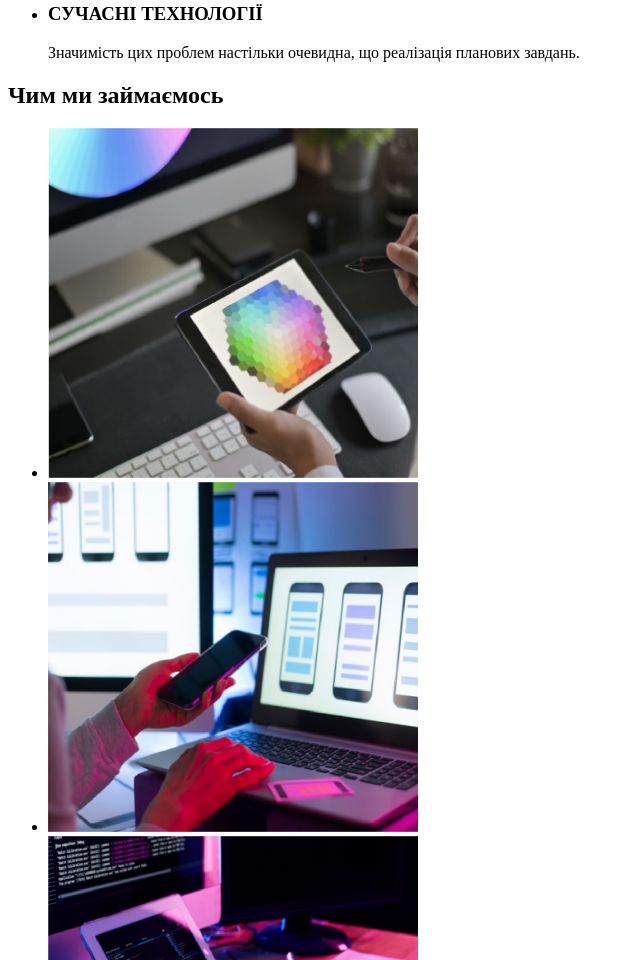
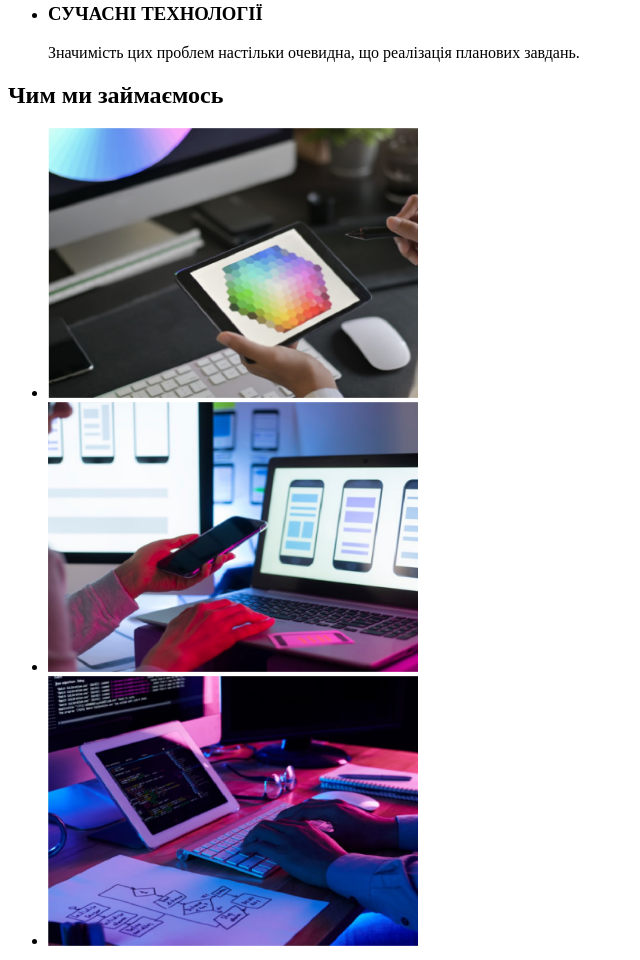
Before and after one commit to OlegArt1/goit-markup-hw-01, a plain HTML site: page index.html in a window 1280 px wide. Shown: the part 532-1492 px from the top of the page, without its empty margins (0-640 px from the left). Drawn offline with Linux system fonts and the light colour scheme.

Commit message:
Змінив height

```diff
--- a/index.html
+++ b/index.html
@@ -50,9 +50,9 @@
             <section>
                 <h2>Чим ми займаємось</h2>
                 <ul>
-                    <li><img src="images/image1.jpg" width="370" height="350" alt="картинка" /></li>
-                    <li><img src="images/image2.jpg" width="370" height="350" alt="картинка" /></li>
-                    <li><img src="images/image3.jpg" width="370" height="350" alt="картинка" /></li>
+                    <li><img src="images/image1.jpg" width="370" height="270" alt="картинка" /></li>
+                    <li><img src="images/image2.jpg" width="370" height="270" alt="картинка" /></li>
+                    <li><img src="images/image3.jpg" width="370" height="270" alt="картинка" /></li>
                 </ul>
             </section>
             <section>
```
